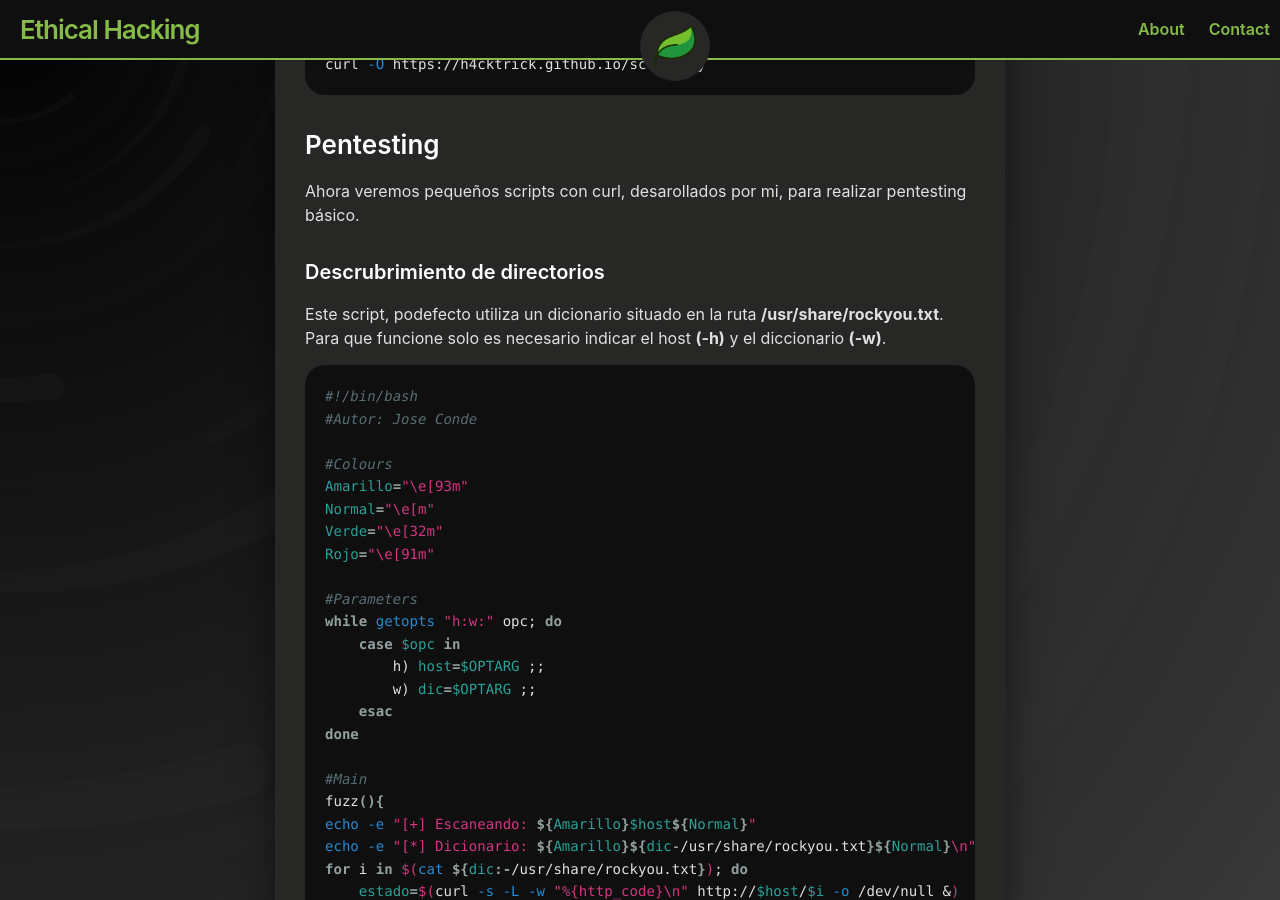
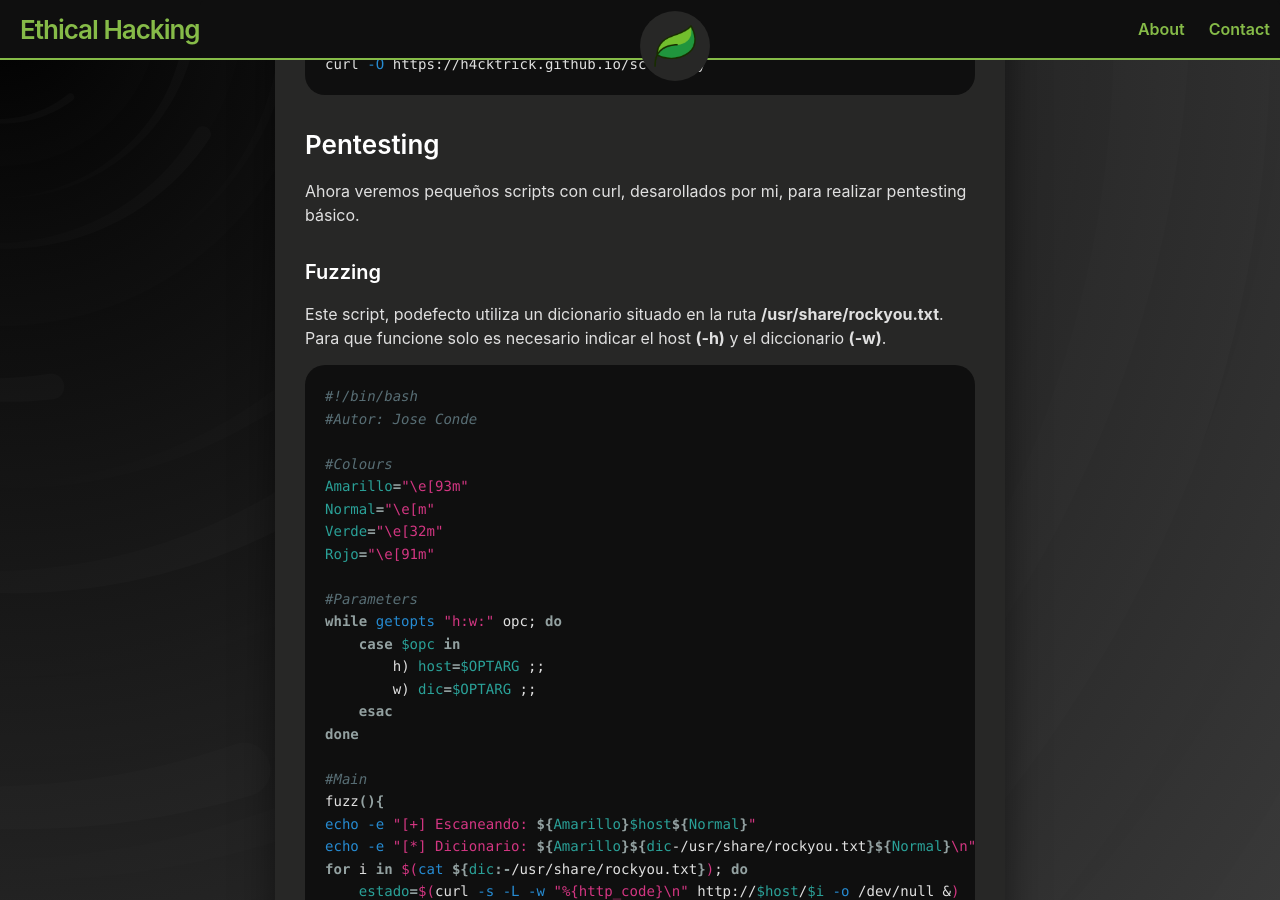
Before and after one commit to H4ckTrick/H4ckTrick.github.io, a Jekyll site: the page built from _posts/2022-04-21-Curl-en-Linux.md, in a window 1280 px wide and 900 px high, scrolled down 1914 px. Built offline with Jekyll 4.4.1, drawn with Linux system fonts in a browser that asks for light colours; a script that is not in the unit is left out.

Commit message:
Update 2022-04-21-Curl-en-Linux.md

````diff
--- a/_posts/2022-04-21-Curl-en-Linux.md
+++ b/_posts/2022-04-21-Curl-en-Linux.md
@@ -8,7 +8,7 @@ author: Conde
 - [Instalación](#instalación)
 - [Parámetros](#párametros)
 - [Pentesting con curl](#pentesting)
-  - [Descubrimiento de directorios](#descrubrimiento%20de%20directorios)
+  - [Descubrimiento de directorios](#fuzzing)
 
 
 ### Definción
@@ -68,7 +68,7 @@ curl -O https://h4cktrick.github.io/script.py
 
 ### Pentesting
 Ahora veremos pequeños scripts con curl, desarollados por mi, para realizar pentesting básico.
-#### Descrubrimiento de directorios
+#### Fuzzing
 Este script, podefecto utiliza un dicionario situado en la ruta **/usr/share/rockyou.txt**. Para que funcione solo
 es necesario indicar el host **(-h)** y el diccionario **(-w)**.
 ```bash
````
